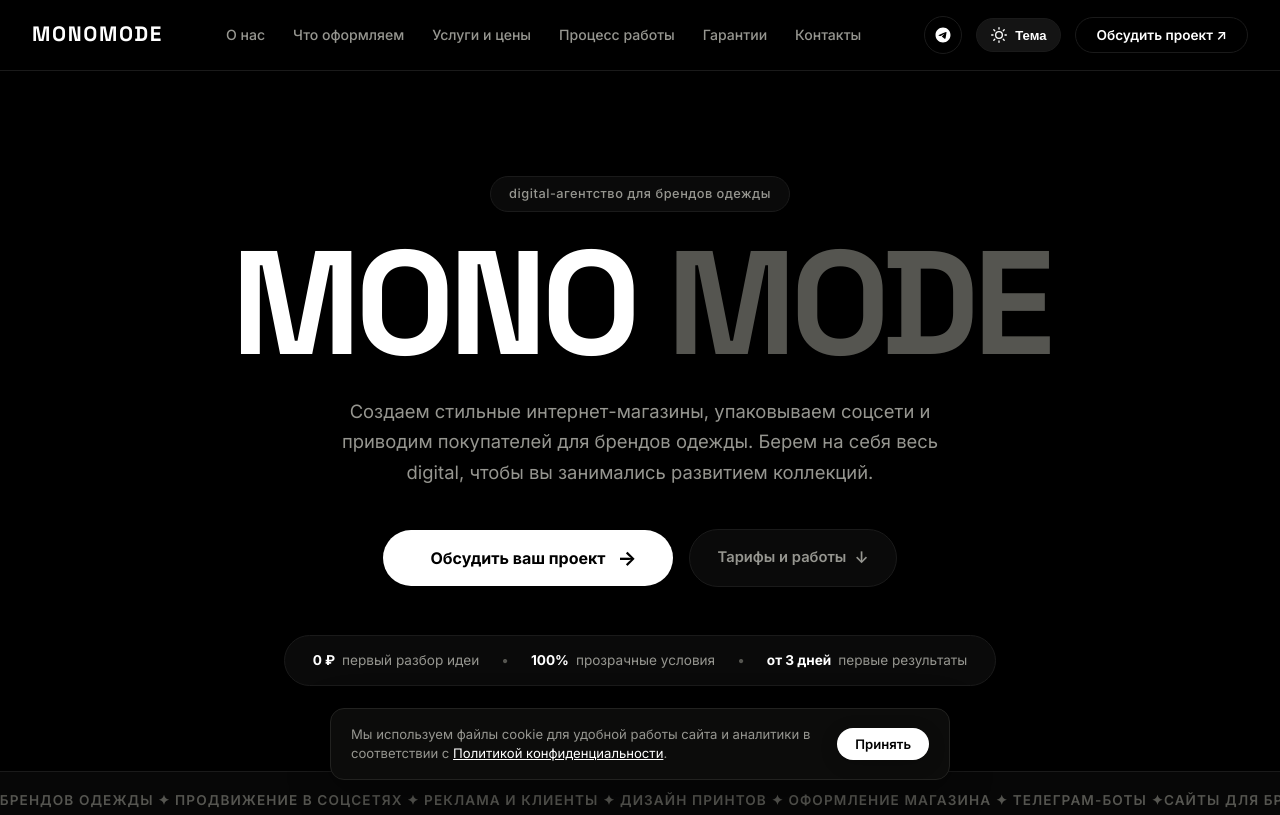
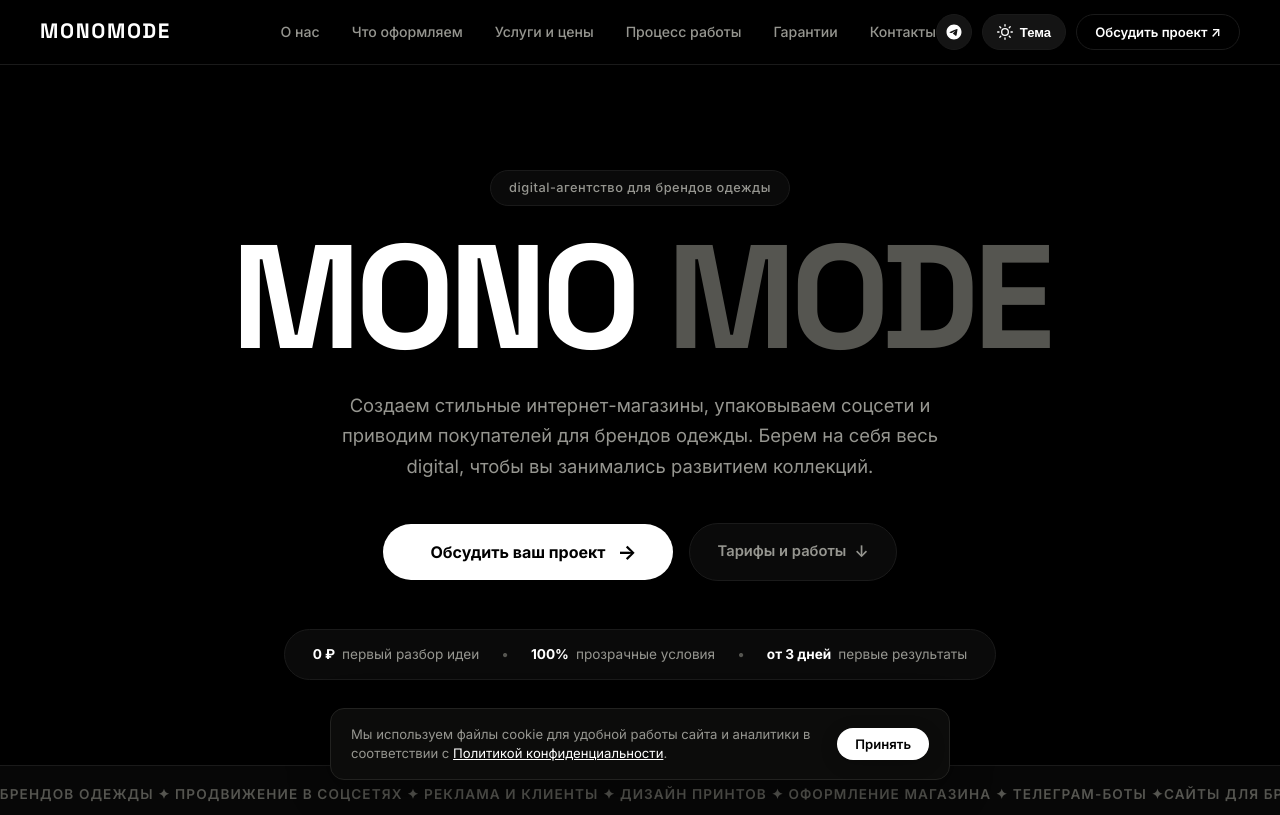
Before and after one commit to monoagency-prod/monomode, a plain HTML site: page index.html in a window 1280 px wide. Shown: the top 815 px of the page. Drawn offline with Linux system fonts and the light colour scheme.

Commit message:
Add files via upload

```diff
--- a/index.html
+++ b/index.html
@@ -35,9 +35,9 @@
             <a href="#contact">Контакты</a>
         </div>
         <div class="nav__actions">
-            <!-- Ссылка на Telegram-канал как аккуратная иконка -->
-            <a href="https://t.me/monomode_agency" target="_blank" rel="noopener" class="nav__tg-icon" title="Telegram-канал @monomode_agency" aria-label="Telegram-канал">
-                <svg viewBox="0 0 24 24" width="18" height="18" fill="currentColor">
+            <!-- Кнопка Telegram-канала: только аккуратная иконка в размер кнопки темы -->
+            <a href="https://t.me/monomode_agency" target="_blank" rel="noopener" class="nav__tg-btn" title="Telegram-канал @monomode_agency" aria-label="Telegram-канал">
+                <svg viewBox="0 0 24 24" width="20" height="20" fill="currentColor">
                     <path d="M12 2C6.48 2 2 6.48 2 12s4.48 10 10 10 10-4.48 10-10S17.52 2 12 2zm4.64 6.8c-.15 1.58-.8 5.42-1.13 7.19-.14.75-.42 1-.68 1.03-.58.05-1.02-.38-1.58-.75-.88-.58-1.38-.94-2.23-1.5-.99-.65-.35-1.01.22-1.59.15-.15 2.71-2.48 2.76-2.69a.2.2 0 00-.05-.18c-.06-.05-.14-.03-.21-.02-.09.02-1.49.95-4.22 2.79-.4.27-.76.41-1.08.4-.36-.01-1.04-.2-1.55-.37-.63-.2-1.12-.31-1.08-.66.02-.18.27-.36.75-.55 2.92-1.27 4.86-2.11 5.83-2.51 2.78-1.16 3.35-1.36 3.73-1.36.08 0 .27.02.39.12.1.08.13.19.14.27-.01.06.01.24 0 .38z"/>
                 </svg>
             </a>
--- a/style.css
+++ b/style.css
@@ -104,11 +104,17 @@ a {
     background-color: var(--nav-bg);
     backdrop-filter: blur(16px);
     border-bottom: 1px solid var(--border-color);
-    padding: 16px 32px;
-    display: flex;
-    justify-content: space-between;
+    padding: 14px 40px;
+    display: grid;
+    grid-template-columns: 1fr auto 1fr;
     align-items: center;
     transition: background-color 0.3s ease, border-color 0.3s ease;
+}
+
+.nav__brand {
+    justify-self: start;
+    display: flex;
+    align-items: center;
 }
 
 .nav__logo {
@@ -120,8 +126,10 @@ a {
 }
 
 .nav__links {
-    display: flex;
-    gap: 28px;
+    justify-self: center;
+    display: flex;
+    align-items: center;
+    gap: 32px;
 }
 
 .nav__links a {
@@ -129,6 +137,7 @@ a {
     font-weight: 500;
     color: var(--text-secondary);
     white-space: nowrap;
+    transition: var(--transition);
 }
 
 .nav__links a:hover {
@@ -136,24 +145,56 @@ a {
 }
 
 .nav__actions {
-    display: flex;
-    align-items: center;
-    gap: 14px;
-}
-
-/* Переключатель темы */
-.theme-toggle {
+    justify-self: end;
+    display: flex;
+    align-items: center;
+    gap: 10px;
+}
+
+/* Кнопка Telegram-канала — только логотип, высота строго вровень с темой (36px) */
+.nav__tg-btn {
     display: inline-flex;
     align-items: center;
-    gap: 8px;
-    padding: 8px 14px;
+    justify-content: center;
+    width: 36px;
+    height: 36px;
     border-radius: var(--radius-lg);
     background-color: var(--theme-btn-bg);
     border: 1px solid var(--border-color);
     color: var(--text-primary);
+    text-decoration: none;
+    box-sizing: border-box;
+    cursor: pointer;
+    transition: var(--transition);
+}
+
+.nav__tg-btn:hover {
+    border-color: var(--border-hover);
+    background-color: var(--bg-hover);
+    transform: translateY(-1px);
+}
+
+.nav__tg-btn svg {
+    width: 18px;
+    height: 18px;
+    color: var(--text-primary);
+}
+
+/* Переключатель темы — точные пропорции с кнопкой TG */
+.theme-toggle {
+    display: inline-flex;
+    align-items: center;
+    gap: 7px;
+    height: 36px;
+    padding: 0 14px;
+    border-radius: var(--radius-lg);
+    background-color: var(--theme-btn-bg);
+    border: 1px solid var(--border-color);
+    color: var(--text-primary);
     font-size: 0.82rem;
     font-weight: 600;
     cursor: pointer;
+    box-sizing: border-box;
     transition: var(--transition);
 }
 
@@ -172,16 +213,23 @@ a {
 [data-theme="light"] .theme-icon--sun { display: none; }
 [data-theme="light"] .theme-icon--moon { display: block; }
 
+/* Кнопка заявки — выверенная высота 36px вровень с темой и TG */
 .nav__cta {
-    font-size: 0.85rem;
+    display: inline-flex;
+    align-items: center;
+    justify-content: center;
+    height: 36px;
+    font-size: 0.82rem;
     font-weight: 600;
-    padding: 9px 20px;
+    padding: 0 18px;
     border: 1px solid var(--border-color);
     border-radius: var(--radius-lg);
     background: transparent;
     color: var(--text-primary);
     cursor: pointer;
     font-family: inherit;
+    box-sizing: border-box;
+    white-space: nowrap;
     transition: var(--transition);
 }
 
@@ -885,27 +933,6 @@ a {
     color: var(--text-dim);
 }
 
-/* Аккуратная круглая иконка Telegram в шапке */
-.nav__tg-icon {
-    display: inline-flex;
-    align-items: center;
-    justify-content: center;
-    width: 38px;
-    height: 38px;
-    border-radius: 50%;
-    background-color: var(--bg-hover);
-    border: 1px solid var(--border-color);
-    color: var(--text-primary);
-    text-decoration: none;
-    transition: var(--transition);
-}
-
-.nav__tg-icon:hover {
-    background-color: var(--bg-secondary);
-    border-color: var(--text-primary);
-    transform: translateY(-2px);
-}
-
 /* Стильный блок перехода в Telegram под текстом контактов */
 .contact-direct {
     margin-top: 24px;
@@ -1318,6 +1345,9 @@ a {
 
 @media (max-width: 768px) {
     .nav {
+        display: flex;
+        justify-content: space-between;
+        align-items: center;
         padding: 14px 20px;
     }
 
@@ -1444,6 +1474,12 @@ a {
 
 /* ================= Стресс-тест для экранов смартфонов (до 480px) ================= */
 @media (max-width: 480px) {
+    .nav__tg-text {
+        display: none;
+    }
+    .nav__tg-btn {
+        padding: 0 10px;
+    }
     .container {
         padding: 0 16px;
     }
```
